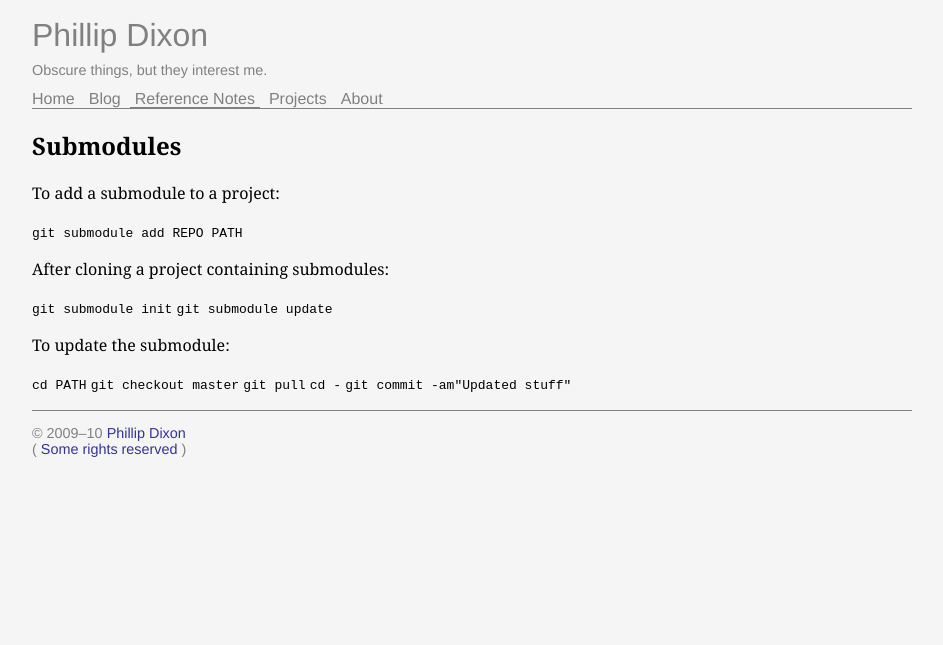
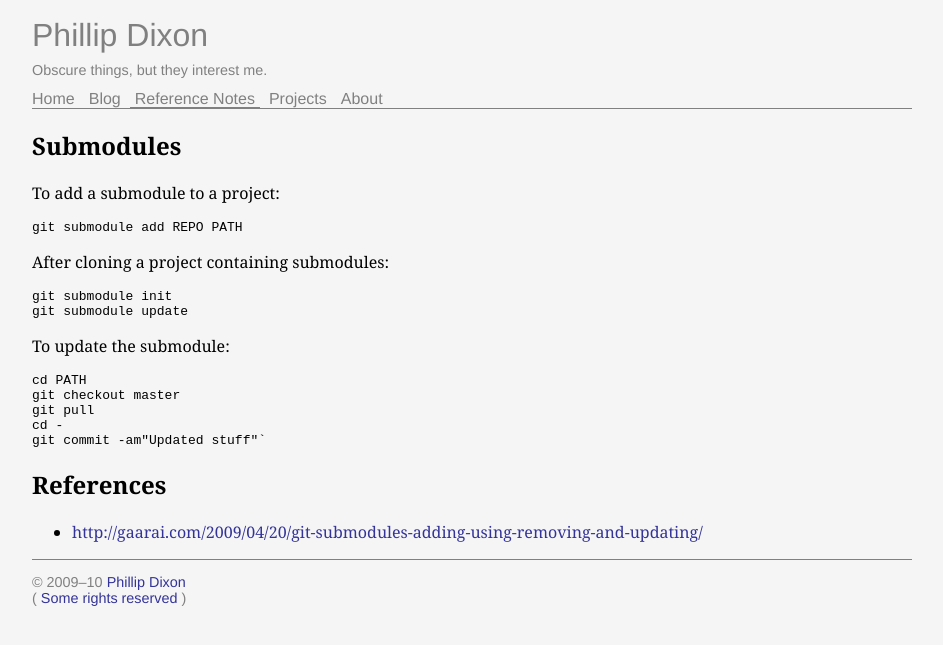
Before and after one commit to pdixon/phil.dixon.gen.nz, a Jekyll site: the page built from reference/git.markdown, in a window 1280 px wide. Shown: the top 645 px of the page, without its empty margins (168-1111 px from the left). Built offline with Jekyll 4.4.1, drawn with Linux system fonts in a browser that asks for light colours; Markdown is read by kramdown in place of the engine named in the settings.

Commit message:
Cleaning things up a bit.

```diff
--- a/reference/git.markdown
+++ b/reference/git.markdown
@@ -7,18 +7,23 @@ section: Reference
 
 To add a submodule to a project:
 
-`git submodule add REPO PATH`
+    git submodule add REPO PATH
 
 After cloning a project containing submodules:
 
-`git submodule init`
-`git submodule update`
+    git submodule init
+    git submodule update
 
 
 To update the submodule:
 
-`cd PATH`
-`git checkout master`
-`git pull`
-`cd -`
-`git commit -am"Updated stuff"`
+    cd PATH
+    git checkout master
+    git pull
+    cd -
+    git commit -am"Updated stuff"`
+
+
+# References
+
+* <http://gaarai.com/2009/04/20/git-submodules-adding-using-removing-and-updating/>
--- a/reference/index.markdown
+++ b/reference/index.markdown
@@ -6,3 +6,4 @@ section: Reference
 Notes on things I tend to have to look up every time I go to do them.
 
 * [Just Enough CSS](css.html)
+* [git](git.html)
```
